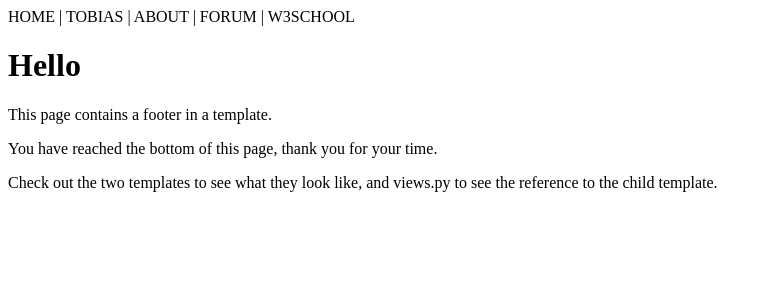
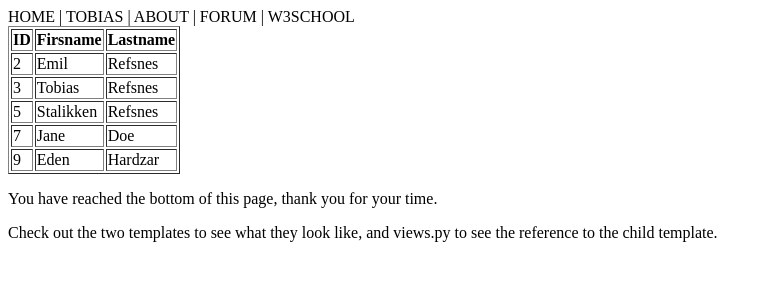
Before and after one commit to doanbatran/myworld, a Django app: page /testing/ in a window 1280 px wide. Shown: the top 300 px of the page, without its empty margins (0-772 px from the left). Run offline with Django 5.2, Linux system fonts and the light colour scheme; data comes from the database, SQL or seed files in the repository.

Commit message:
Hoàn thành bài học QuerySet - Introduction

```diff
--- a/my_tennis_club/members/templates/template.html
+++ b/my_tennis_club/members/templates/template.html
@@ -4,9 +4,20 @@
 
 {% include "mymenu.html" with me="TOBIAS" sponsor="W3SCHOOL" %}
 
-<h1>Hello</h1>
-
-<p>This page contains a footer in a template.</p>
+<table border="1">
+    <tr>
+        <th>ID</th>
+        <th>Firsname</th>
+        <th>Lastname</th>
+    </tr>
+    {% for x in mymembers %}
+    <tr>
+        <td>{{ x.id }}</td>
+        <td>{{ x.firstname }}</td>
+        <td>{{ x.lastname }}</td>
+    </tr>
+    {% endfor %}
+</table>
 
 {% include 'footer.html' %}
 
--- a/my_tennis_club/members/views.py
+++ b/my_tennis_club/members/views.py
@@ -25,5 +25,9 @@ def main(reques):
 
 # Tạo chế độ xem thử nghiệm cho testing
 def testing(request):
+  mydata = Member.objects.all()
   template = loader.get_template('template.html')
-  return HttpResponse(template.render())
+  context = {
+    'mymembers' : mydata,
+  }
+  return HttpResponse(template.render(context, request))
```
